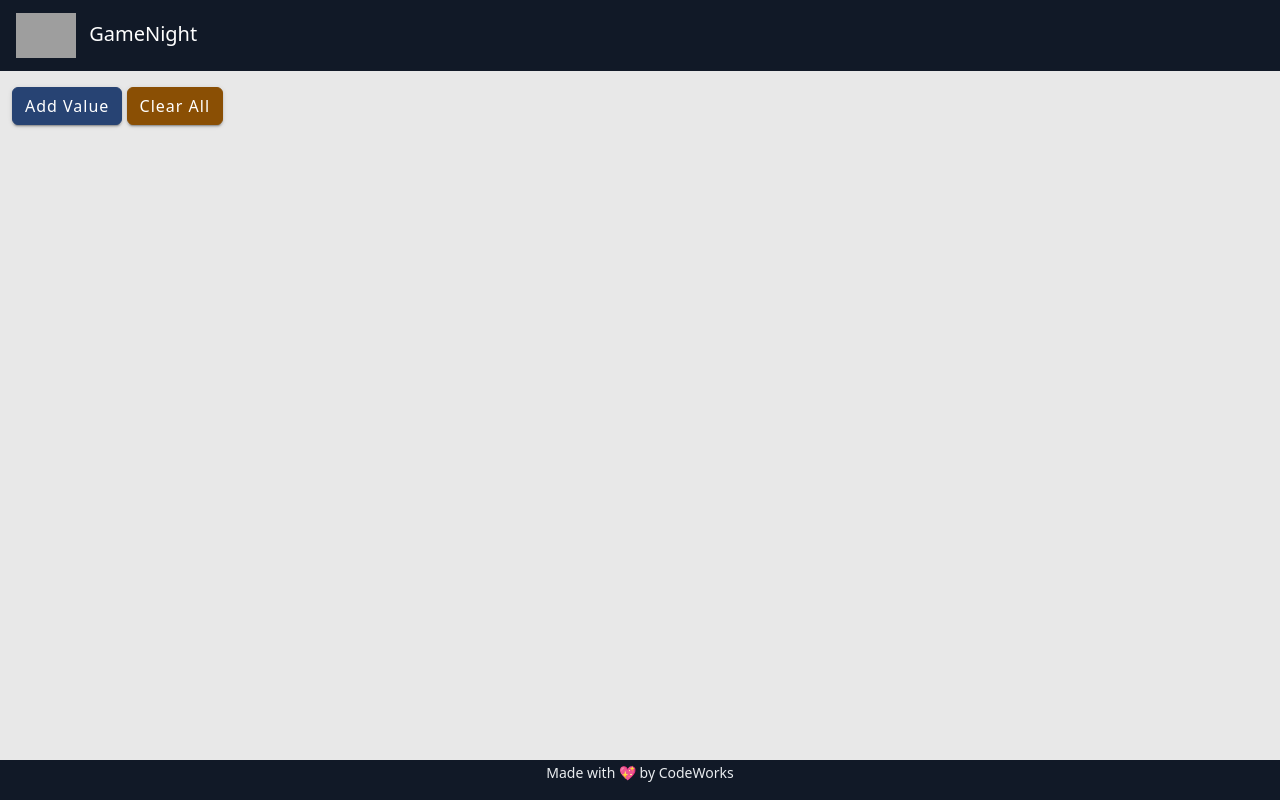
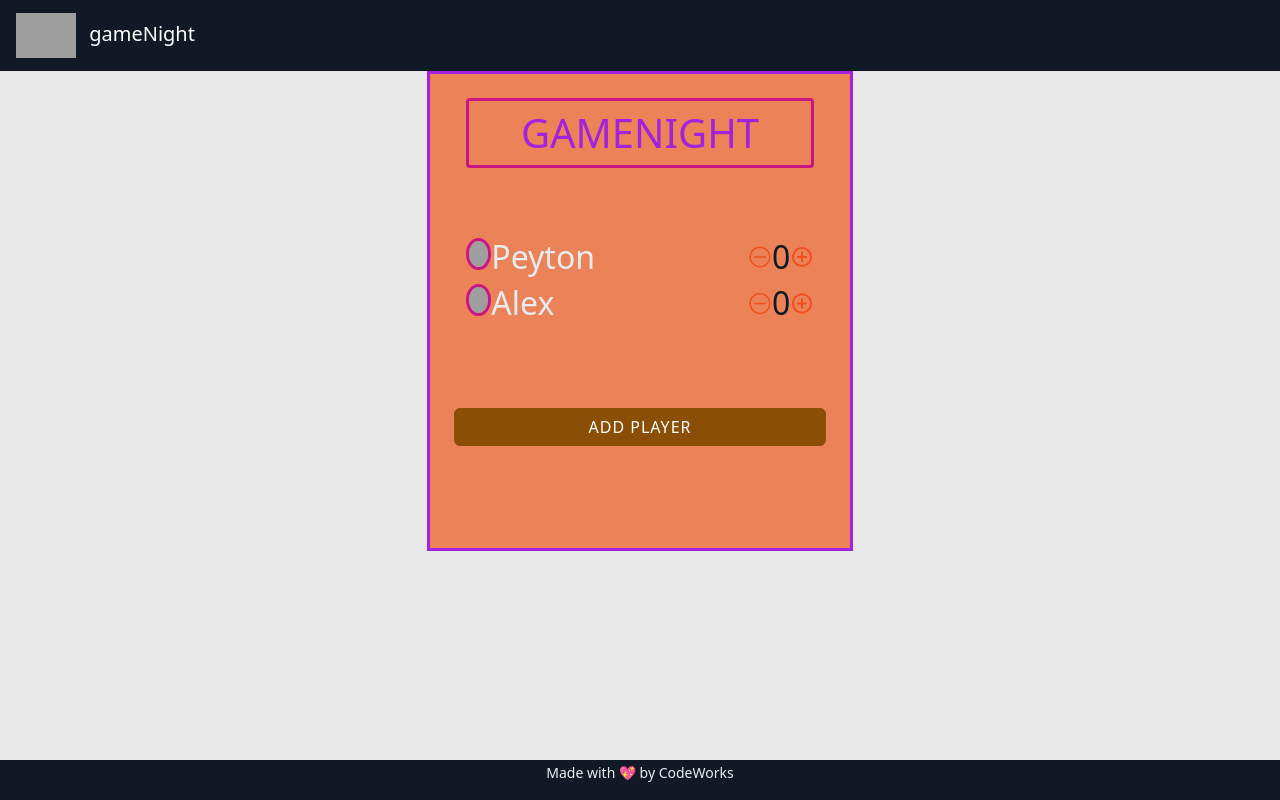
Before and after one commit to Alexmquan/GameNight, a website with bundled scripts: page index.html in a window 1280 px wide. Built offline with nearby package versions, Linux system fonts and the light colour scheme; grey boxes are pictures that could not be loaded; a script that the page names is missing.

Commit message:
Final commit

```diff
--- a/app/App.js
+++ b/app/App.js
@@ -1,7 +1,9 @@
-import { ValuesController } from "./Controllers/ValuesController.js";
+import { PlayerController } from "./Controllers/PlayerController.js";
 
 class App {
-  valuesController = new ValuesController();
+  // valuesController = new ValuesController();
+  playerController = new PlayerController
+  // connects rest of .js files to the DOM through the players controller. It is the medium between MVC and the DOM
 }
 
 window["app"] = new App();
--- a/app/AppState.js
+++ b/app/AppState.js
@@ -2,11 +2,24 @@ import { Value } from "./Models/Value.js"
 import { EventEmitter } from "./Utils/EventEmitter.js"
 import { isValidProp } from "./Utils/isValidProp.js"
 import { loadState } from "./Utils/Store.js"
+import { player } from "./Models/player.js"
 
 class AppState extends EventEmitter {
   /** @type {import('./Models/Value').Value[]} */
+
+  players = [
+    new player('Peyton', 0, 'https://images.unsplash.com/photo-1563482776068-4dac10f9373d?ixlib=rb-4.0.3&ixid=MnwxMjA3fDB8MHxzZWFyY2h8NXx8b3N0cmljaHxlbnwwfHwwfHw%3D&auto=format&fit=crop&w=500&q=60'),
+    new player('Alex', 0, 'https://images.unsplash.com/photo-1492201722955-33e840ece203?ixlib=rb-4.0.3&ixid=MnwxMjA3fDB8MHxzZWFyY2h8NTN8fGZsYW1pbmdvfGVufDB8fDB8fA%3D%3D&auto=format&fit=crop&w=500&q=60')
+  ];
+
+
+
   values = loadState('values', [Value])
 }
+
+
+
+
 
 export const appState = new Proxy(new AppState(), {
   get(target, prop) {
--- /dev/null
+++ b/app/Controllers/PlayerController.js
@@ -0,0 +1,32 @@
+import { appState } from "../AppState.js";
+import { playerService } from "../Services/PlayerService.js";
+
+export class PlayerController {
+  //NOTE - Anything in this constructor() will run on DOM loadup
+  constructor() {
+    this.drawPlayers()
+  }
+
+  drawPlayers() {
+    let players = (appState.players)
+    let template = ''
+    //NOTE - Controller can grab IDs from DOM and it is pulling data(p.playerNameCard) from the Models through the Appstate
+    players.forEach(p => template += p.PlayerNameCard)
+    document.getElementById('playerName').innerHTML = template
+
+    let template2 = ''
+    players.forEach(p => template2 += p.PlayerScoreCard)
+    document.getElementById('playerScore').innerHTML = template2
+  }
+
+  //NOTE - These two classes are pushing arguments to the service files (players.raiseScore(name))
+  // then they are drawing to the DOM
+  raiseScore(name) {
+    playerService.raiseScore(name)
+    this.drawPlayers()
+  }
+  lowerScore(name) {
+    playerService.lowerScore(name)
+    this.drawPlayers()
+  }
+}
--- /dev/null
+++ b/app/Models/player.js
@@ -0,0 +1,20 @@
+export class player {
+  name
+  score
+  image
+
+  constructor(name, score, image) {
+    this.name = name
+    this.score = score
+    this.image = image
+  }
+
+  get PlayerNameCard() {
+    return `
+    <h2 class="d-flex justify-content-start"><img class="player-image" src="${this.image}" alt="player Image"> ${this.name}</h2>`
+  }
+  get PlayerScoreCard() {
+    return `
+    <h2 class="text-dark d-flex justify-content-end"> <img onclick="app.playerController.lowerScore('${this.name}')" src="minus.svg" alt="something"> ${this.score} <img onclick="app.playerController.raiseScore('${this.name}')" src="add.svg" alt=""> </h2>`
+  }
+}
--- /dev/null
+++ b/app/Services/PlayerService.js
@@ -0,0 +1,17 @@
+import { appState } from "../AppState.js";
+
+class PlayerService {
+
+  raiseScore(name) {
+    let player = appState.players.find(p => p.name == name)
+    player.score += 1
+  }
+  lowerScore(name) {
+    let player = appState.players.find(p => p.name == name)
+    if (player.score > 0) {
+      player.score -= 1
+    }
+  }
+}
+
+export const playerService = new PlayerService
--- a/assets/style/style.css
+++ b/assets/style/style.css
@@ -1 +1,24 @@
 /* BASIC STYLES HERE */
+.player-image {
+  object-position: center;
+  object-fit: cover;
+  height: 4vh;
+  width: 2vw;
+  border-radius: 50%;
+  border: 3px solid rgb(201, 22, 132);
+}
+
+.card-style {
+  height: 60vh;
+  background-color: #EB8258;
+  border: 3px solid #a222dd;
+  ;
+  color: #a222dd;
+
+}
+
+.title-style {
+  border: 3px solid rgb(201, 22, 132);
+  color: #a222dd;
+  border-radius: 4px;
+}
--- a/index.html
+++ b/index.html
@@ -12,7 +12,7 @@
     crossorigin="anonymous" referrerpolicy="no-referrer" />
   <link rel="stylesheet" href="assets/style/main.css">
   <link rel="stylesheet" href="assets/style/style.css">
-  <title>GameNight</title>
+  <title>gameNight</title>
 </head>
 
 <body>
@@ -21,14 +21,28 @@
       <a class="navbar-brand ms-3" href="#">
         <img src="https://codeworks.blob.core.windows.net/public/assets/img/cw-mark.png" height="45" alt=""
           loading="lazy">
-        <span class="ms-2">GameNight</span>
+        <span class="ms-2">gameNight</span>
       </a>
     </nav>
   </header>
-  <main>
-    <div class="container-fluid">
+  <main class="container-fluid">
+    <div>
       <div class="row">
         <div class="col-12">
+          <section class="row justify-content-center ">
+            <div class="col-4">
+
+              <div class="row align-items-start d-flex text-center justify-content-center text-light card-style p-4">
+                <div class="col-12">
+                  <h1 class="title-style p-2">GAMENIGHT</h1>
+                </div>
+                <div class="col-8" id="playerName"></div>
+                <div class="col-4" id="playerScore"></div>
+                <button class="btn btn-warning m-3" onclick="app.playerController.drawPlayers()">ADD PLAYER</button>
+              </div>
+
+            </div>
+          </section>
           <div id="app"></div>
         </div>
       </div>
@@ -45,6 +59,7 @@
     crossorigin="anonymous"></script>
   <script src="https://cdn.jsdelivr.net/npm/sweetalert2@11.3.10/dist/sweetalert2.all.min.js"
     integrity="sha256-hw7v8jZF/rFEdx1ZHepT4D73AFTHLu/P9kEyrNesRyc=" crossorigin="anonymous"></script>
+
   <script src="app/App.js" type="module"></script>
 </body>
 
```
Also changed, not shown: add.svg (added), minus.svg (added), 1 other file.
